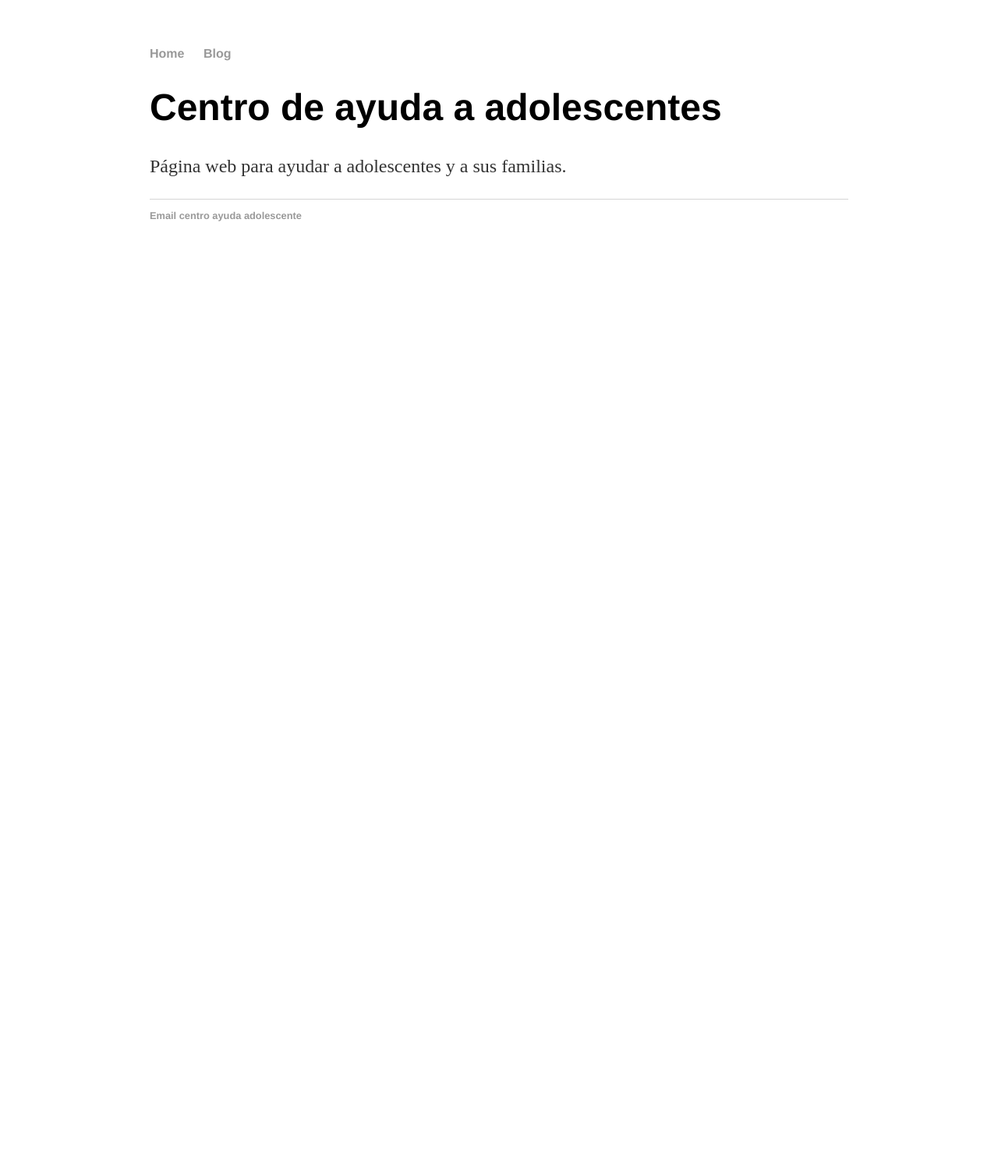
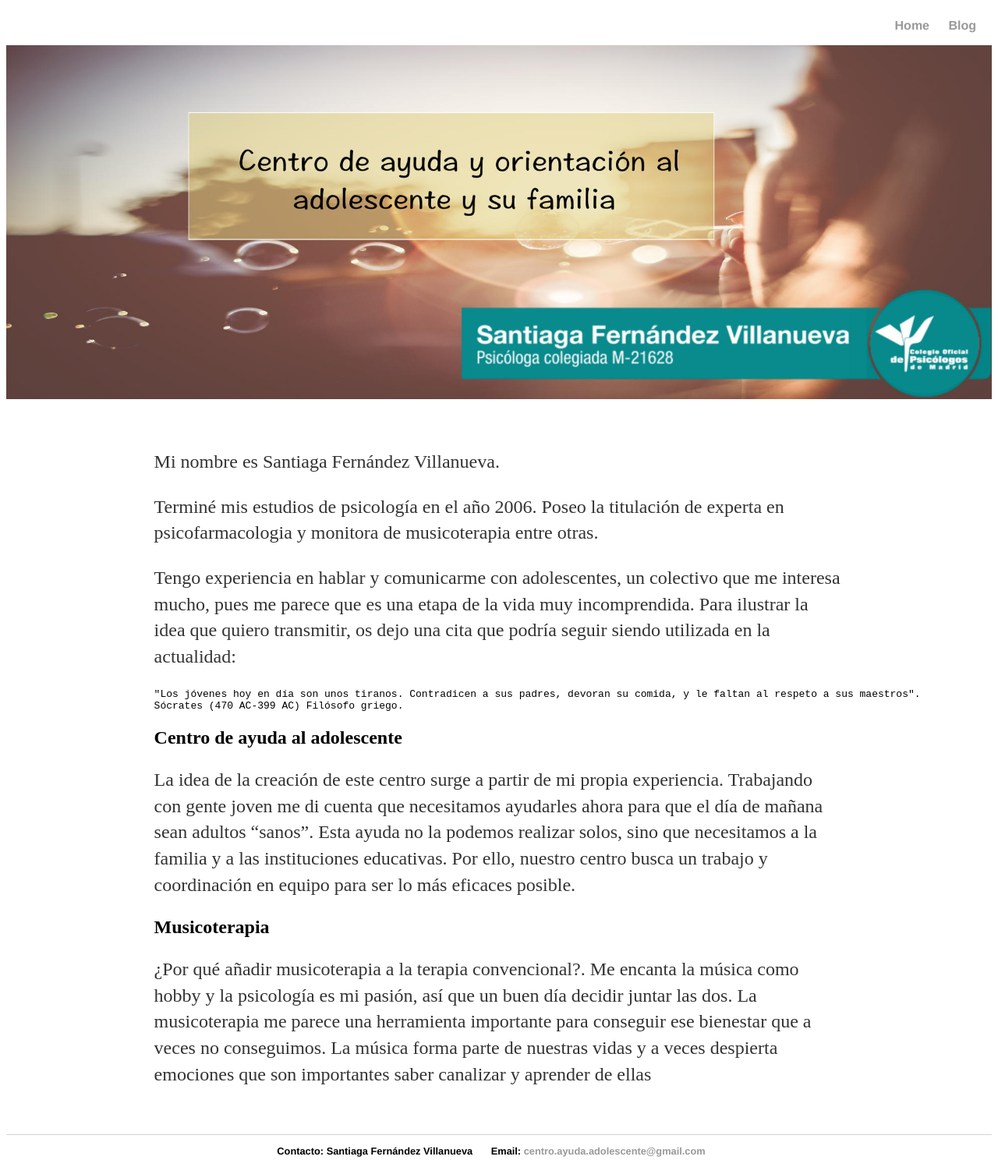
Before and after one commit to cristinafsanz/centro-ayuda-adolescentes, a Jekyll site: the page built from index.md, in a window 1280 px wide. Shown: the whole page at 78% size. Built offline with Jekyll 4.4.1, drawn with Linux system fonts in a browser that asks for light colours; before the commit the page ends 900 px from its top, so only the background shows below that.

Commit message:
Header image for home and blog / initial content home

```diff
--- a/_layouts/default.html
+++ b/_layouts/default.html
@@ -12,12 +12,17 @@
         			<li><a href="{{ site.baseurl }}/blog">Blog</a></li>
     			</ul>
 		</nav>
+		<header>
+			<h1>Centro de ayuda y orientación al adolescente y a su familia</h1>
+			<img src="{{ page.imageUrl }}" alt="">
+		</header>
 		<div class="container">
 			{{ content }}
 		</div>
 		<footer>
     			<ul>
-        		<li><a href="mailto:centro.ayuda.adolescente@gmail.com">Email centro ayuda adolescente</a></li>
+				<li>Contacto: Santiaga Fernández Villanueva</li>
+        			<li>Email: <a href="mailto:centro.ayuda.adolescente@gmail.com">centro.ayuda.adolescente@gmail.com</a></li>
 			</ul>
 		</footer>
 	</body>
--- a/blog/index.html
+++ b/blog/index.html
@@ -1,6 +1,7 @@
 ---
 layout: default
 title: Blog Centro Ayuda Adolescentes
+imageUrl: ../images/cabecera-blog.jpg
 ---
 	<h1>{{ page.title }}</h1>
 	<ul class="posts">
--- a/css/main.css
+++ b/css/main.css
@@ -1,6 +1,12 @@
-body {
+h1 {
+    display: none;
+}
+.container {
     margin: 60px auto;
     width: 70%;
+}
+nav {
+    float: right;
 }
 nav ul, footer ul {
     font-family:'Helvetica', 'Arial', 'Sans-Serif';
@@ -11,6 +17,17 @@ nav ul, footer ul {
 nav ul li, footer ul li {
     display: inline;
     margin-right: 20px;
+}
+footer ul {
+    text-align: center;
+}
+header {
+    clear: right;
+    width: 100%;
+}
+
+img {
+    max-width: 100%;
 }
 a {
     text-decoration: none;
--- a/index.html
+++ /dev/null
@@ -1,9 +0,0 @@
----
-layout: default
-title: Centro de ayuda a adolescentes
----
-
-<div class="blurb">
-	<h1>Centro de ayuda a adolescentes</h1>
-	<p>Página web para ayudar a adolescentes y a sus familias.</p>
-</div>
--- /dev/null
+++ b/index.md
@@ -0,0 +1,23 @@
+---
+layout: default
+title: Centro de ayuda a adolescentes
+imageUrl: images/cabecera-home.jpg
+---
+
+Mi nombre es Santiaga Fernández Villanueva.
+
+Terminé mis estudios de psicología en el año 2006. Poseo la titulación de experta en psicofarmacologia y monitora de musicoterapia entre otras.
+
+Tengo experiencia en hablar y comunicarme con adolescentes, un colectivo que me interesa mucho, pues me parece que es una etapa de la vida muy incomprendida. Para ilustrar la idea que quiero transmitir, os dejo una cita que podría seguir siendo utilizada en la actualidad:
+
+	"Los jóvenes hoy en día son unos tiranos. Contradicen a sus padres, devoran su comida, y le faltan al respeto a sus maestros".
+	Sócrates (470 AC-399 AC) Filósofo griego.
+
+
+## Centro de ayuda al adolescente
+
+La idea de la creación de este centro surge a partir de mi propia experiencia. Trabajando con gente joven me di cuenta que necesitamos ayudarles ahora para que el día de mañana sean adultos “sanos”.  Esta ayuda no la podemos realizar solos, sino que necesitamos a la familia y a las instituciones educativas. Por ello, nuestro centro busca un trabajo y coordinación en equipo para ser lo más eficaces posible.
+
+## Musicoterapia
+
+¿Por qué añadir musicoterapia a la terapia convencional?. Me encanta la música como hobby y la psicología es mi pasión, así que un buen día decidir juntar las dos. La musicoterapia me parece una herramienta importante para conseguir ese bienestar que a veces no conseguimos. La música forma parte de nuestras vidas y a veces despierta emociones que son importantes saber canalizar y aprender de ellas
```
Also changed, not shown: favicon.ico (added), images/cabecera-blog.jpg (added), images/cabecera-home.jpg (added), images/num-colegiado.png (added). Lines whose indentation alone changed are shown as unchanged.
